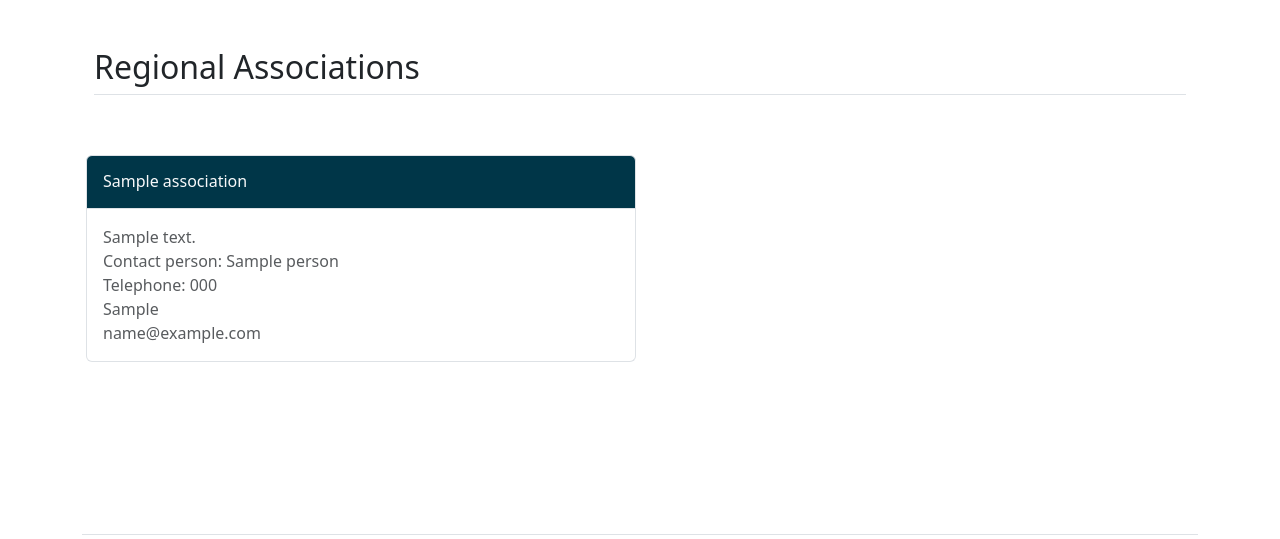
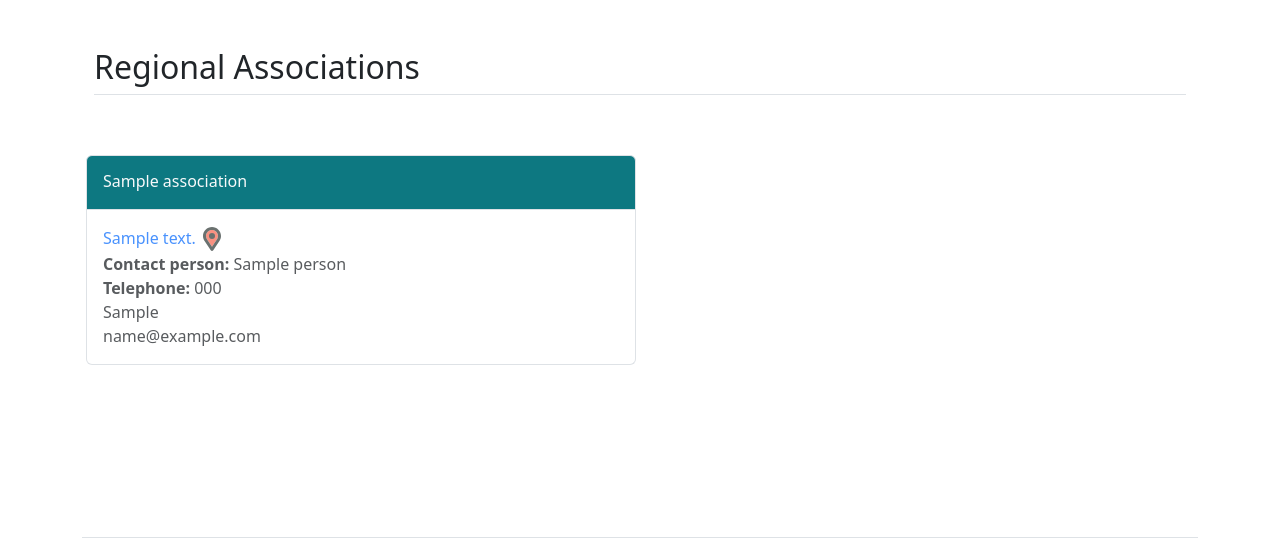
Before and after one commit to myfearismyblue/rlf, a Django app: template src/rolfing_django_project/web_app/templates/web_app/regional_associations.html in a window 1280 px wide. Shown: the part 50-589 px from the top of the page. Run offline with Django 4.2, Linux system fonts and the light colour scheme; the template is opened without the code that fills it: most values are stand-ins (such as "Sample title", 1, 10 or a date in 2020); parts of the project's set-up code (start-up, migrations or seed data) failed here and were passed over; some libraries are stand-ins or nearby versions.

Commit message:
Minor fixes for overview and regional_associations.html

```diff
--- a/src/rolfing_django_project/static/styles/main.css
+++ b/src/rolfing_django_project/static/styles/main.css
@@ -21,9 +21,17 @@ section {
 	padding: 50px 0;
 }
 
-a:hover {
+.association_title{
+    text-decoration: none;
+}
+
+
+.association_title:hover, a:hover {
 	color: var(--color-primary-orange);
+	text-decoration: none;
 }
+
+
 
 .navbar{
 	padding-top: 5px;
@@ -86,6 +94,23 @@ a:hover {
 }
 
 
+.association_title::after {
+	content: '';
+	display: block;
+	widows: 100%;
+	background-color: var(--color-primary-orange);
+	height: 1px;
+	transition: all .4s;
+	transform: scale(0);
+	transform-origin: 0 0;
+	text-decoration: none;
+}
+
+.association_title:hover::after {
+	transform: scale(1);
+}
+
+
 /*Footer*/
 
 p.footer.contacts {
--- a/src/rolfing_django_project/web_app/admin.py
+++ b/src/rolfing_django_project/web_app/admin.py
@@ -21,6 +21,7 @@ class Topic_ModuleAdmin(admin.ModelAdmin):
 @admin.register(EventModel)
 class EventModelAdmin(admin.ModelAdmin):
     ordering = ['start_date', ]
+    list_display = ['id', '__str__', ]
 
 
 @admin.register(RegionalAssociationModel)
--- a/src/rolfing_django_project/web_app/templates/web_app/overview.html
+++ b/src/rolfing_django_project/web_app/templates/web_app/overview.html
@@ -29,7 +29,7 @@
                   <tbody>
                   {% for event in events %}
                     <tr>
-                      <th scope="row" >{{ event.id }}</th>
+                      <th scope="row" >{{ forloop.counter }} </th>
                       <td colspan="1">{{ event.city.name }}</td>
                       <td>{% for topic in event.topic_modules.all %} {{ topic }} {% endfor %}</td>
                       <td>{% for teacher in event.teachers.all %} {{ teacher }} <br> {% endfor %}</td>
--- a/src/rolfing_django_project/web_app/templates/web_app/regional_associations.html
+++ b/src/rolfing_django_project/web_app/templates/web_app/regional_associations.html
@@ -117,20 +117,24 @@
             {% for association in associations %}
                 <div class="d-flex flex-column flex-md-row p-1 gap-1 py-md-1 align-items-top justify-content-center " >
                   <div class="list-group flex-grow-1">
-                    <a href="{{ association.get_absolute_url }}" class="text-light list-group-item list-group-item-action d-flex gap-3 py-3" aria-current="true" style="background-color: var(--color-primary-dark-green); outline-width: 0px !important; user-select: auto !important;">
+                    <a href="{{ association.get_absolute_url }}" class="text-light list-group-item list-group-item-action d-flex gap-3 py-3" aria-current="true" style="background-color: var(--color-primary-green); outline-width: 0px !important; user-select: auto !important;">
             <!--            <img src="https://github.com/twbs.png" alt="twbs" width="64" height="64" class="rounded-circle flex-shrink-0">-->
                       <div class="d-flex gap-2 w-100 justify-content-between">
                         <div>
-                          <h6 class="mb-0">{{ association.name }}</h6>
+                          <h6 class="association_title mb-0">{{ association.name }}</h6>
                         </div>
                       </div>
                     </a>
                     <div class="list-group-item list-group-item-action d-flex gap-3 py-3" aria-current="true" style="">
                       <div class="d-flex gap-2 w-100 justify-content-between">
                         <div>
-                          <p class="mb-0 opacity-75">{{ association.address }}</p>
-                          <p class="mb-0 opacity-75"> Contact person: {{ association.person }}</p>
-                          <p class="mb-0 opacity-75"> Telephone: {{ association.telephone }}</p>
+                          <a href="{{ association.get_absolute_url }}" class="association_title mb-0 opacity-75">
+                              {{ association.address }}
+                              <img src="{% static 'img/location-pin-svgrepo-com.svg' %}" width="24">
+                          </a>
+
+                          <p class="mb-0 opacity-75"> <b>Contact person:</b> {{ association.person }}</p>
+                          <p class="mb-0 opacity-75"> <b>Telephone:</b> {{ association.telephone }}</p>
                           <p class="mb-0 opacity-75">{{ association.web_site }}</p>
                           <p class="mb-0 opacity-75">{{ association.e_mail }}</p>
                         </div>
--- a/src/rolfing_django_project/web_app/views.py
+++ b/src/rolfing_django_project/web_app/views.py
@@ -10,7 +10,7 @@ def index(request):
 
 
 def overview(request):
-    events = EventModel.objects.all()
+    events = EventModel.objects.all().order_by('start_date')
     context = {'events': events,
                }
     return render(request, template_name='web_app/overview.html', context=context)
```
Also changed, not shown: src/rolfing_django_project/static/img/2019_05_28_9829.JPG (added), src/rolfing_django_project/static/img/location-pin-svgrepo-com.svg (added), src/rolfing_django_project/web_app/migrations/0001_initial.py (added), src/rolfing_django_project/web_app/migrations/0002_alter_regionalassociationmodel_slug.py (added), src/rolfing_django_project/web_app/migrations/0003_alter_regionalassociationmodel_telephone_and_more.py (added).
